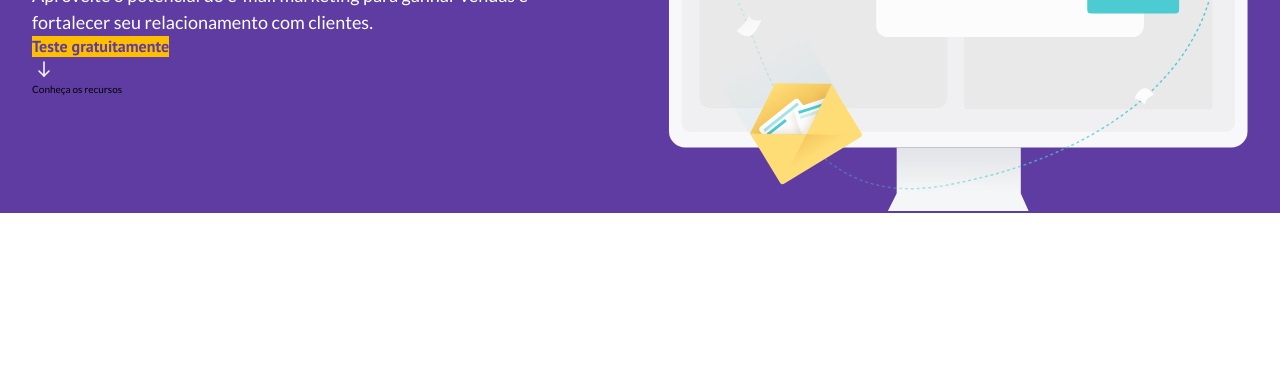
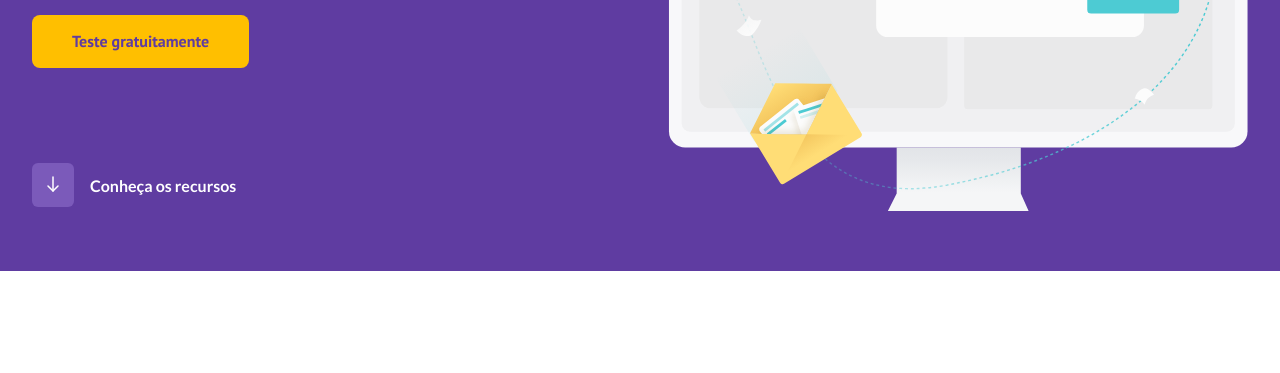
Before and after one commit to heitorcallipo/projeto-kinghost, a plain HTML site: page index.html in a window 1280 px wide. Shown: the part 427-800 px from the top of the page. Drawn offline with Linux system fonts and the light colour scheme.

Commit message:
update sass

```diff
--- a/index.html
+++ b/index.html
@@ -51,13 +51,13 @@
 
           <div class="conheca">
             <div class="icon">
-              <img src="assets/icon-arrow.svg" alt="" />
+              <img src="assets/icon-arrow.svg" alt="icone de seta" />
             </div>
             <span>Conheça os recursos</span>
           </div>
         </div>
         <div class="image">
-            <img src="assets/ilustra.svg" alt="">
+            <img src="assets/ilustra.svg" alt="imagem de ilustra">
         </div>
       </div>
     </section>
--- a/scss/_home.scss
+++ b/scss/_home.scss
@@ -1,20 +1,47 @@
 .s-hero {
   background-color: $purple;
   margin-top: 11.9rem;
+  height: 57.9rem;
   .container {
     @include flex(row, center, center);
     .text {
       width: 100%;
       max-width: 55rem;
+      h1 {
+        padding-top: 3.9rem;
+      }
+      p {
+        padding-top: 1.6rem;
+      }
       button {
-        padding: ;
-        font-family: "PT Sans";
+        margin-top: 3.6rem;
+        padding: 1.6rem 4rem;
+        font-family: "PT Sans", sans-serif;
         font-weight: 700;
         font-size: 1.6rem;
         line-height: 2.1rem;
         text-align: center;
         background-color: $yellow;
         color: $purple;
+        border-radius: 0.8rem;
+      }
+      .conheca {
+        @include flex(row, center, flex-start);
+        gap: 1.6rem;
+        margin-top: 9.5rem;
+        .icon {
+          background-color: $light-purple;
+          padding: 0.9rem;
+          border-radius: 0.6rem;
+          cursor: pointer;
+        }
+        span {
+          color: $white;
+          font-family: 'Lato', sans-serif;
+          font-weight: 700;
+          font-size: 1.6rem;
+          line-height: 1.9rem;
+        }
       }
     }
   }
--- a/scss/_variables.scss
+++ b/scss/_variables.scss
@@ -1,5 +1,6 @@
 $white: #ffffff;
 $purple: #5f3ca1;
+$light-purple: #7B5ABA;
 $yellow: #FFBF00;
 $gray-01: #453f51;
 $gray-02: #5e5570;
```
Also changed, not shown: css/main.min.css, 1 other file.
